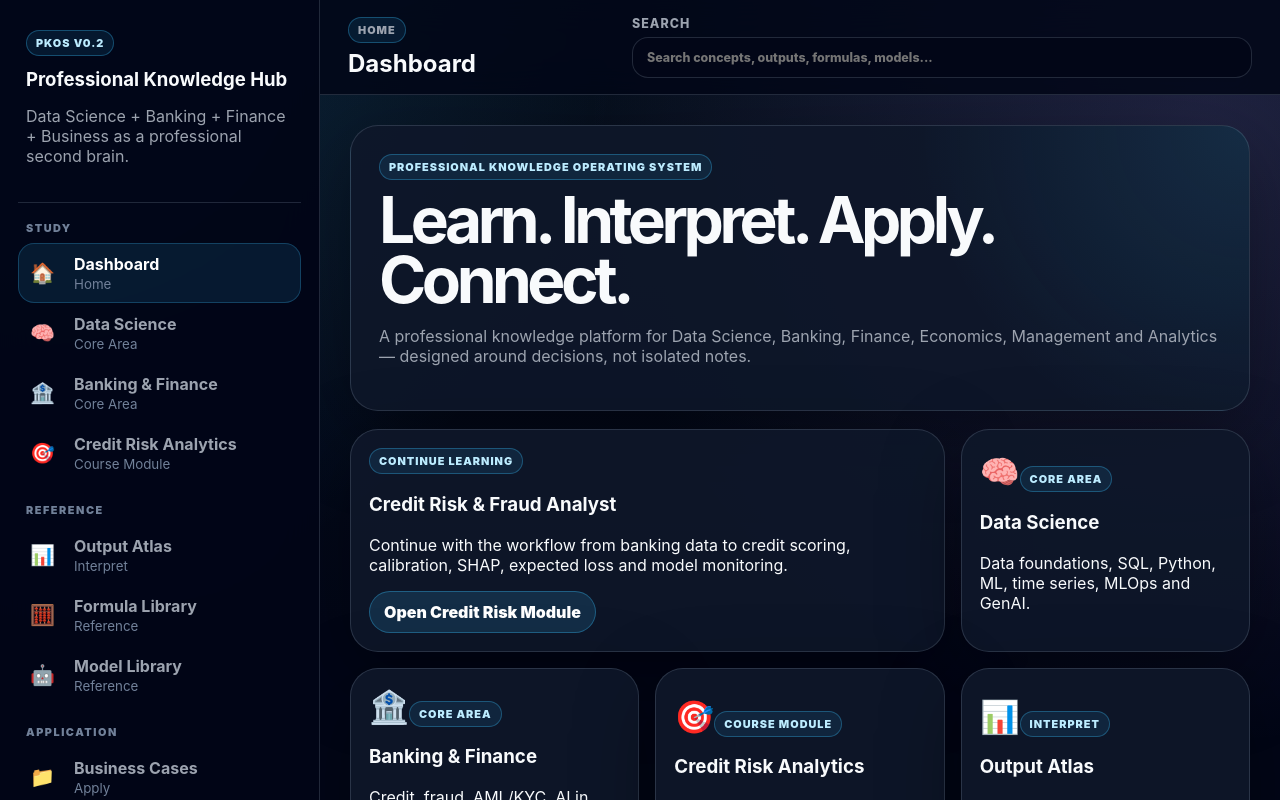
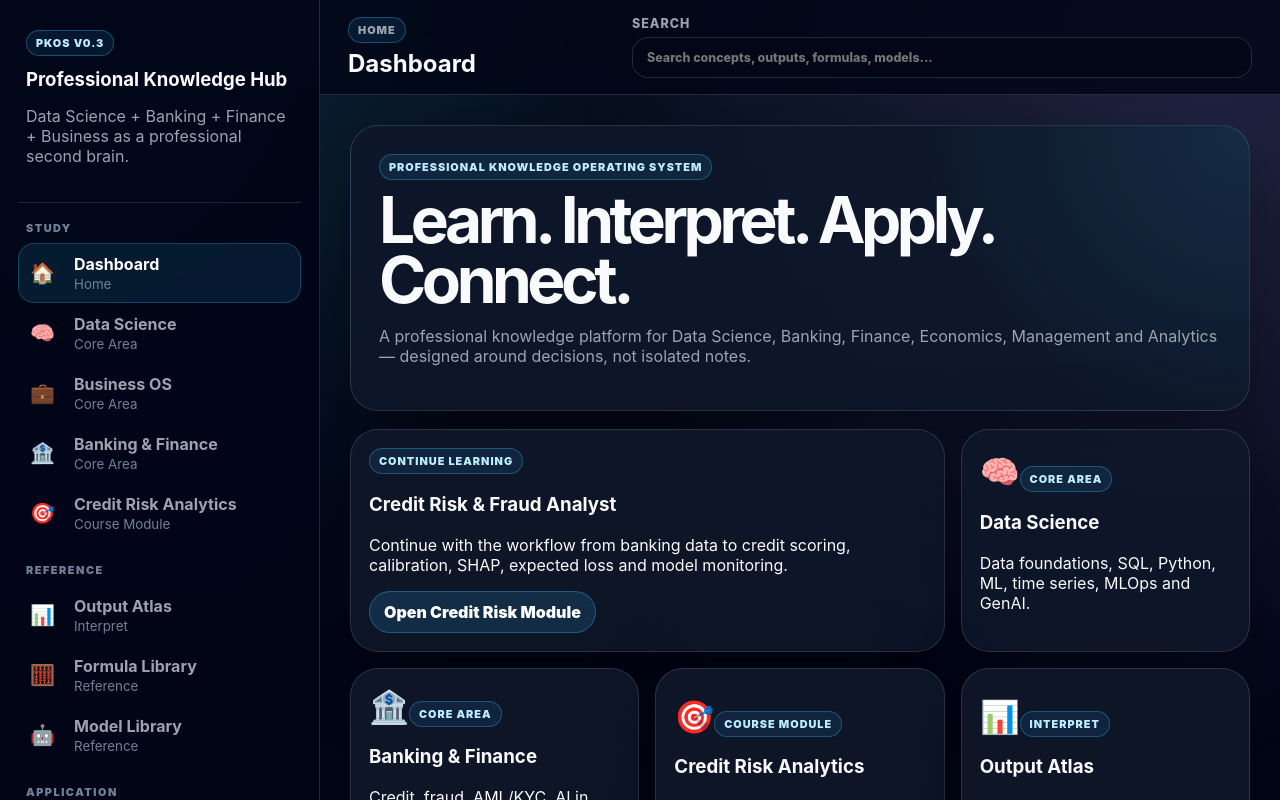
Before and after one commit to albertojrc/professional-knowledge-hub, a React (Vite) app: page / in a window 1280 px wide. Shown: the top 800 px of the page. Built offline with nearby package versions, Linux system fonts and the light colour scheme.

Commit message:
Add Business OS navigation item

```diff
--- a/src/components/layout/Sidebar.tsx
+++ b/src/components/layout/Sidebar.tsx
@@ -1,4 +1,4 @@
-import type { ViewId } from '../../types/knowledge'
+import type { NavItem, ViewId } from '../../types/knowledge'
 import { navItems } from '../../data/knowledge'
 
 interface SidebarProps {
@@ -6,10 +6,20 @@ interface SidebarProps {
   onChangeView: (view: ViewId) => void
 }
 
+const businessOsItem: NavItem = {
+  id: 'business-os',
+  label: 'Business OS',
+  eyebrow: 'Core Area',
+  description: 'Strategy, finance, marketing, operations and economics connected to decisions.',
+  icon: '💼'
+}
+
+const navCatalog: NavItem[] = [...navItems, businessOsItem]
+
 const groups = [
   {
     title: 'Study',
-    ids: ['dashboard', 'data-science', 'banking-finance', 'credit-risk'] as ViewId[]
+    ids: ['dashboard', 'data-science', 'business-os', 'banking-finance', 'credit-risk'] as ViewId[]
   },
   {
     title: 'Reference',
@@ -25,7 +35,7 @@ export function Sidebar({ activeView, onChangeView }: SidebarProps) {
   return (
     <aside className="sidebar">
       <div className="brand-panel">
-        <span className="eyebrow">PKOS v0.2</span>
+        <span className="eyebrow">PKOS v0.3</span>
         <h1>Professional Knowledge Hub</h1>
         <p>Data Science + Banking + Finance + Business as a professional second brain.</p>
       </div>
@@ -34,7 +44,7 @@ export function Sidebar({ activeView, onChangeView }: SidebarProps) {
         <nav className="nav-group" key={group.title} aria-label={group.title}>
           <div className="nav-title">{group.title}</div>
           {group.ids.map((id) => {
-            const item = navItems.find((navItem) => navItem.id === id)
+            const item = navCatalog.find((navItem) => navItem.id === id)
             if (!item) return null
 
             return (
```
